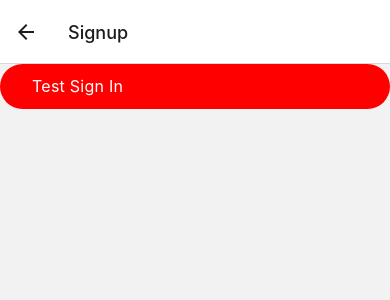
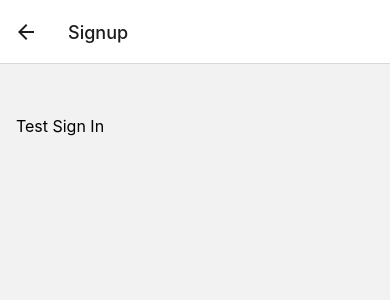
Before and after one commit to ubclaunchpad/nom-appetit, a React Native app in the folder frontend/: screen / in a window 390 px wide. Both pictures are taken after a click on the button "GO HOME". Shown: the top 300 px of the page. Built offline with nearby package versions, Linux system fonts and the light colour scheme.

Commit message:
add styled components button

```diff
--- a/frontend/src/components/Button.tsx
+++ b/frontend/src/components/Button.tsx
@@ -1,23 +1,16 @@
 import React from 'react';
 import { Text, StyleSheet, Pressable } from 'react-native';
-import { ButtonContainer, ButtonText } from "../styles/Theme";
+import { ButtonContainer, ButtonText} from "../styles/Shared";
 
 export default function Button(props) {
   const { onPress, title = 'Save' } = props;
   return (
-    <Pressable style={styles.button} onPress={onPress}>
-      <Text style={styles.text}>{title}</Text>
-    </Pressable>
+    <ButtonContainer
+      onPress={onPress}
+    >
+      <ButtonText>
+        {title}
+      </ButtonText>
+    </ButtonContainer>
   );
 }
-
-const styles = StyleSheet.create({
-    button: {
-        ...ButtonContainer
-    },
-
-    text: {
-    ...ButtonText
-  },
-
-})
--- /dev/null
+++ b/frontend/src/styles/Shared.ts
@@ -0,0 +1,20 @@
+import styled from "styled-components/native";
+import { Dimensions } from "react-native";
+// import { MotiView } from "moti";
+// import { KeyboardAwareScrollView } from "react-native-keyboard-aware-scroll-view";
+
+export const screenWidth = Dimensions.get("screen").width;
+export const screenHeight = Dimensions.get("screen").height;
+
+export const ButtonContainer = styled.TouchableOpacity`
+    margin-vertical: 40px;
+    width: 120px;
+    height: 40px;
+    padding: 12px;
+    border-radius: 10px;
+`;
+
+export const ButtonText = styled.Text`
+  font-size: 16px;
+  text-align: center;
+`;
```
Also changed, not shown: frontend/package.json (+8 -6 lines), 1 other file (tests, documents, lock files or other folders).
